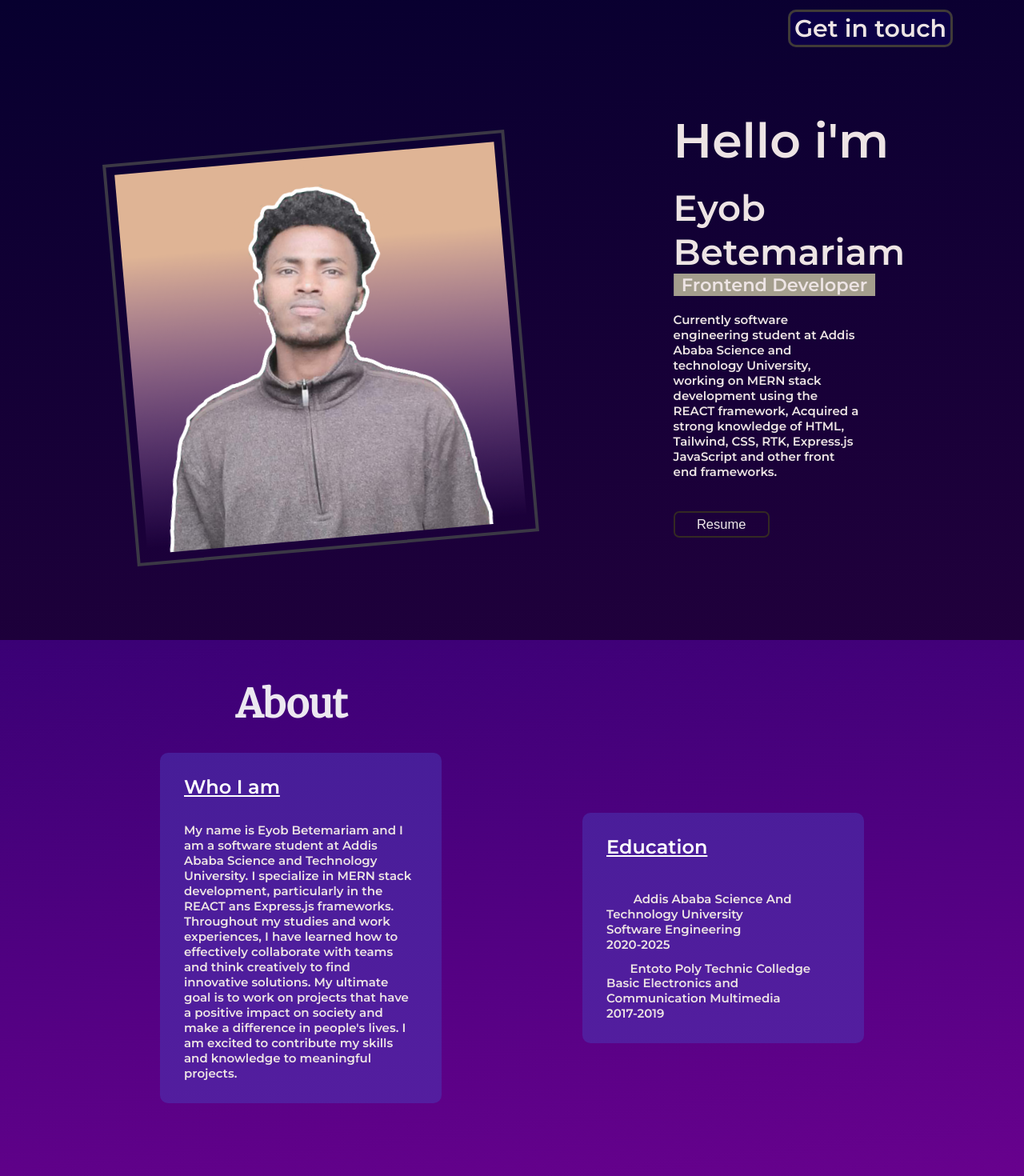
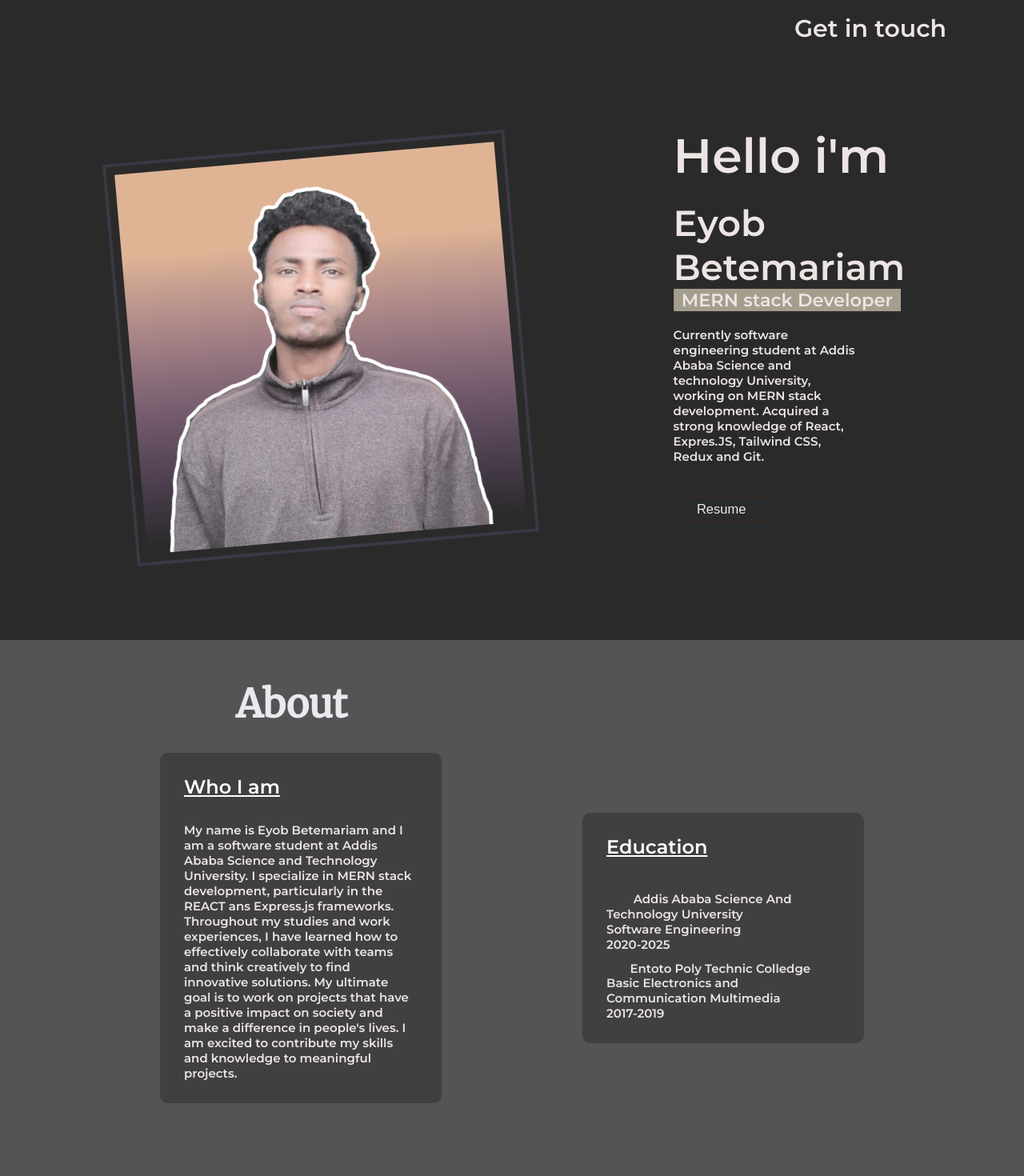
Before and after one commit to eyob2m/Portfolio, a React (Vite) app: page / in a window 1280 px wide. Shown: the top 1470 px of the page at 80% size. Built offline with nearby package versions, Linux system fonts and the light colour scheme; some icons are missing.

Commit message:
bg color

```diff
--- a/page/page.css
+++ b/page/page.css
@@ -106,17 +106,16 @@ height: fit-content;
 z-index: 999;
 position: fixed;
 font-size: 2rem;
-background-color: rgb(7, 0, 47,.5) ;
-border: 3px #403b37 solid;
+
 transition: .5s;
 cursor: pointer;
-backdrop-filter: saturate(2);
+
 
 
 
 }
 .navWrapper span:hover {
-    backdrop-filter: saturate(0);
+
 }
 
 .home {
@@ -226,7 +225,7 @@ cursor: pointer;
     transition: 1s linear;
     justify-content: center;
     align-items: center;
-    background-color: rgb(152, 114, 114);
+
 
 }
 
@@ -316,7 +315,7 @@ cursor: pointer;
     transition: 1s linear;
     padding: 28px 30px;
     border-radius: 10px;
-    background-color: rgba(75, 58, 182, 0.5);
+    background-color: rgba(45, 45, 49, 0.5);
 
 
 
@@ -328,7 +327,7 @@ cursor: pointer;
 .skillWrapper {
     transition: 2s linear;
 padding: 50px 100px;
-    background-color: rgba(89, 88, 88, 0.2);
+    background-color: rgba(82, 72, 72, 0.2);
 
 }
 
@@ -381,8 +380,7 @@ font-size: 1.4rem;
 .contactWrapper {
    width: 80%;
    height: 80%;
-    background-color: rgba(64, 62, 62, 0.2);
-    display: flex;
+  display: flex;
     align-items: center;
     justify-content: center;
     margin-left: -200px;
@@ -539,7 +537,7 @@ border-radius: 10px;
 .close {
     position: absolute;
     top: 2%;
-    background-color: #5635ce;
+
     padding: 5px;
     font-size: 1.4rem;
     border-top-right-radius: 5px;
@@ -830,7 +828,7 @@ textarea {
 .pp {
 
   transform: rotate(0deg);
-    border: #28195f 4px solid;
+    margin-top: 200px;
     filter: brightness(-3);
     padding: 10px;
     border-radius: 40%;
--- a/page/page.jsx
+++ b/page/page.jsx
@@ -209,12 +209,10 @@ export default function Page() {
           <div className="right">
             <h2>Hello i&apos;m</h2>
             <h3>Eyob Betemariam</h3>
-            <span>Frontend Developer</span>
+            <span>MERN stack Developer</span>
             <p>
               Currently software engineering student at Addis Ababa Science and
-              technology University, working on MERN stack development using the
-              REACT framework, Acquired a strong knowledge of HTML, Tailwind, CSS, RTK, Express.js
-              JavaScript and other front end frameworks.
+              technology University, working on MERN stack development. Acquired a strong knowledge of React, Expres.JS, Tailwind CSS, Redux and Git.
             </p>
             <a href={pdf} rel="noopener noreferrer" target="_blank">
               {" "}
--- a/src/index.css
+++ b/src/index.css
@@ -5,7 +5,7 @@ body {
      padding: 0;
     font-weight: 600;
      font-family: 'Montserrat', sans-serif;
-    background: linear-gradient(173deg, rgb(7, 0, 47) 0%, rgba(75,1,83,1) 100%);
+    background: rgb(42, 42, 42);
      background-position: center;
 background-size: cover;
     }
```
